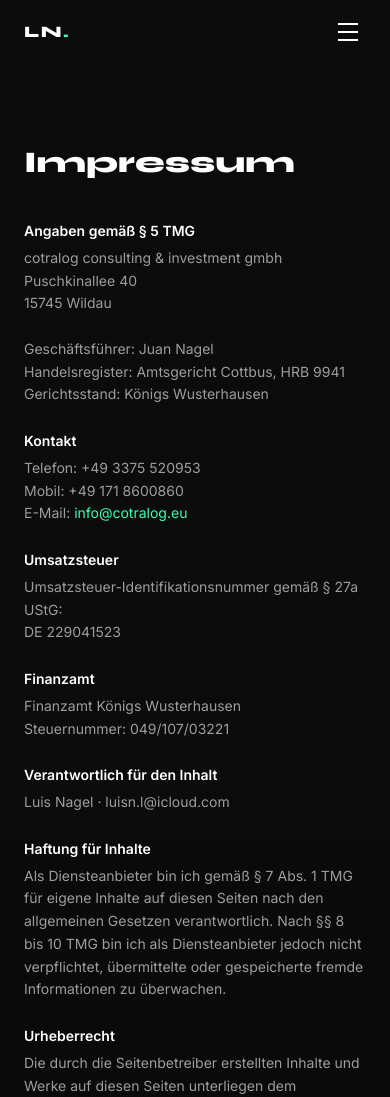
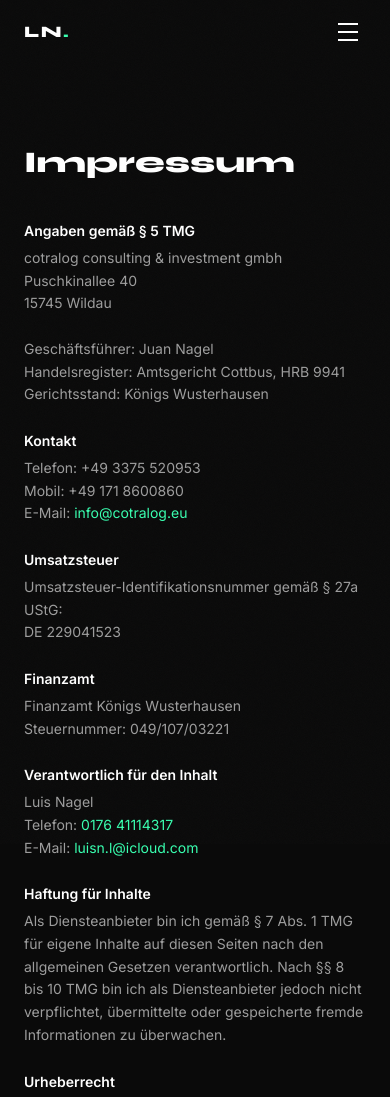
Before and after one commit to luisnl-dot/luis-portfolio, a Next.js app: page /impressum in a window 390 px wide. Shown: the top 1097 px of the page. Built offline with nearby package versions, Linux system fonts and the light colour scheme.

Commit message:
Add phone number to Impressum

```diff
--- a/app/impressum/page.tsx
+++ b/app/impressum/page.tsx
@@ -52,7 +52,11 @@ export default function Impressum() {
 
           <div>
             <h2 className="text-white font-semibold mb-1">Verantwortlich für den Inhalt</h2>
-            <p>Luis Nagel · luisn.l@icloud.com</p>
+            <p>
+              Luis Nagel<br />
+              Telefon: <a href="tel:+4917641114317" className="text-accent hover:underline">0176 41114317</a><br />
+              E-Mail: <a href="mailto:luisn.l@icloud.com" className="text-accent hover:underline">luisn.l@icloud.com</a>
+            </p>
           </div>
 
           <div>
```
